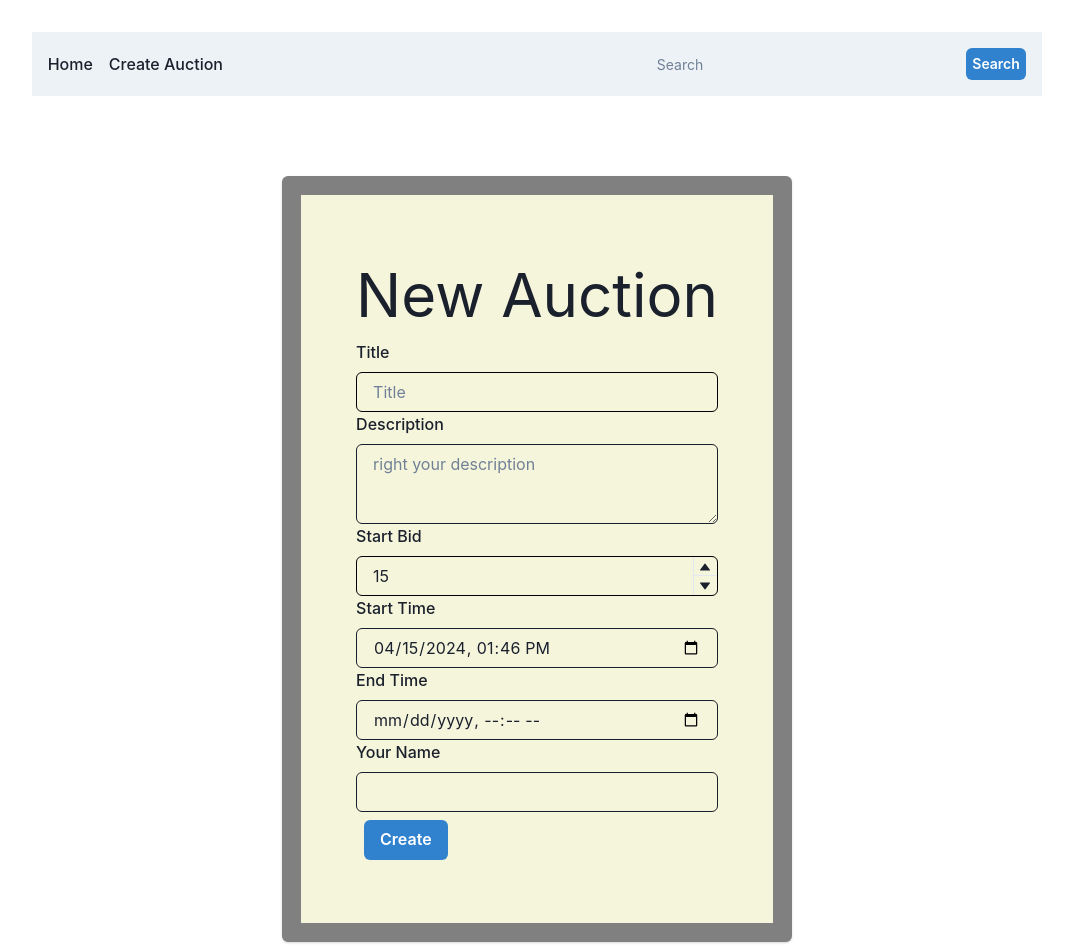
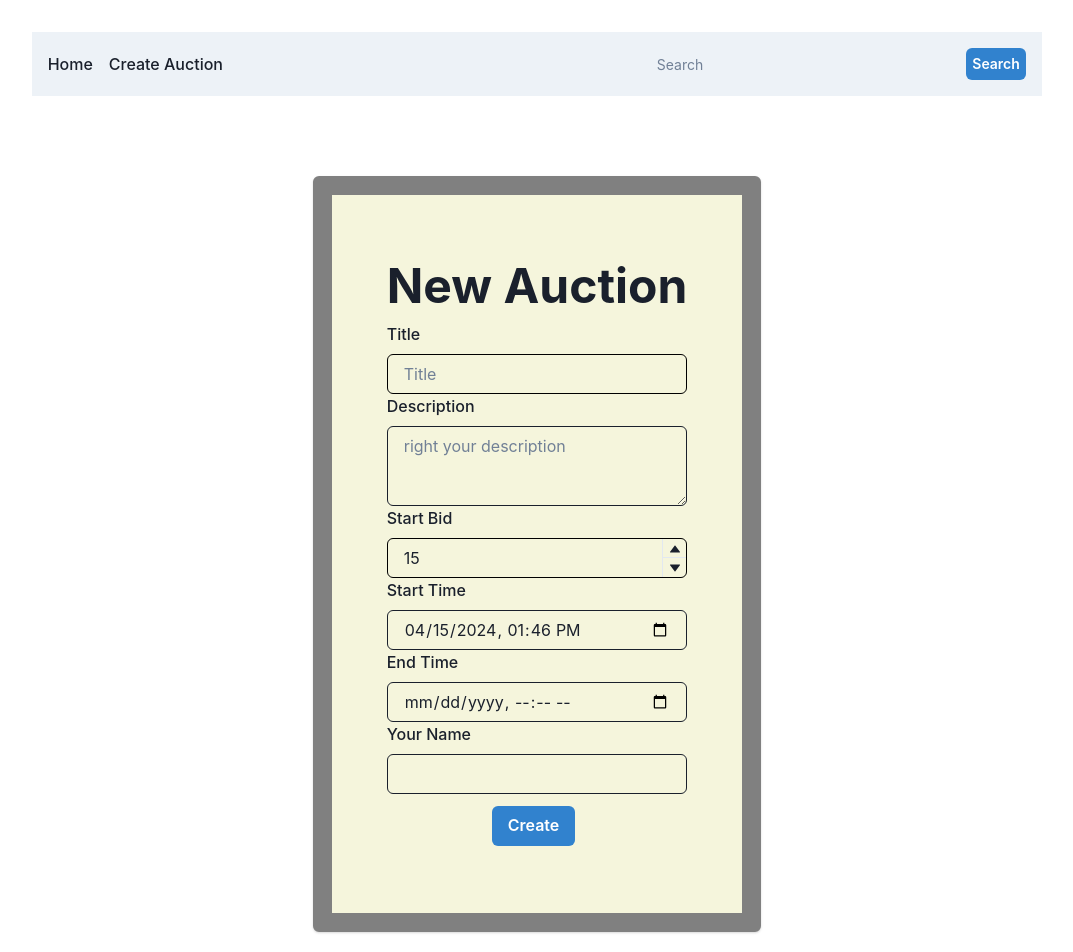
Before and after one commit to dirksmirk/Auction-Project, a React (Vite) app: page /create in a window 1280 px wide. Shown: the top 952 px of the page, without its empty margins (103-1176 px from the left). Built offline with nearby package versions, Linux system fonts and the light colour scheme.

Commit message:
some adjusting

```diff
--- a/src/components/SwitchPages/CreateAuction.jsx
+++ b/src/components/SwitchPages/CreateAuction.jsx
@@ -59,7 +59,7 @@ const CreateAuction = () => {
 
              <FormControl >
 
-           <Text   fontSize='6xl'>New Auction </Text>
+           <Text   fontSize='5xl'as='b' >New Auction </Text>
             <form onSubmit={handleSubmit}   >
                 <div>
 
@@ -94,7 +94,7 @@ const CreateAuction = () => {
                 <FormLabel htmlFor="creator">Your Name</FormLabel>
                     <Input type="text" name="creator" ref={creator} borderColor='black.900'  />
                 </div>
-                <Button colorScheme='blue'  m={2} type="submit">Create</Button>
+                <Button colorScheme='blue'  m={3} ml={105} type="submit">Create</Button>
             </form>
 
             </FormControl>
```
